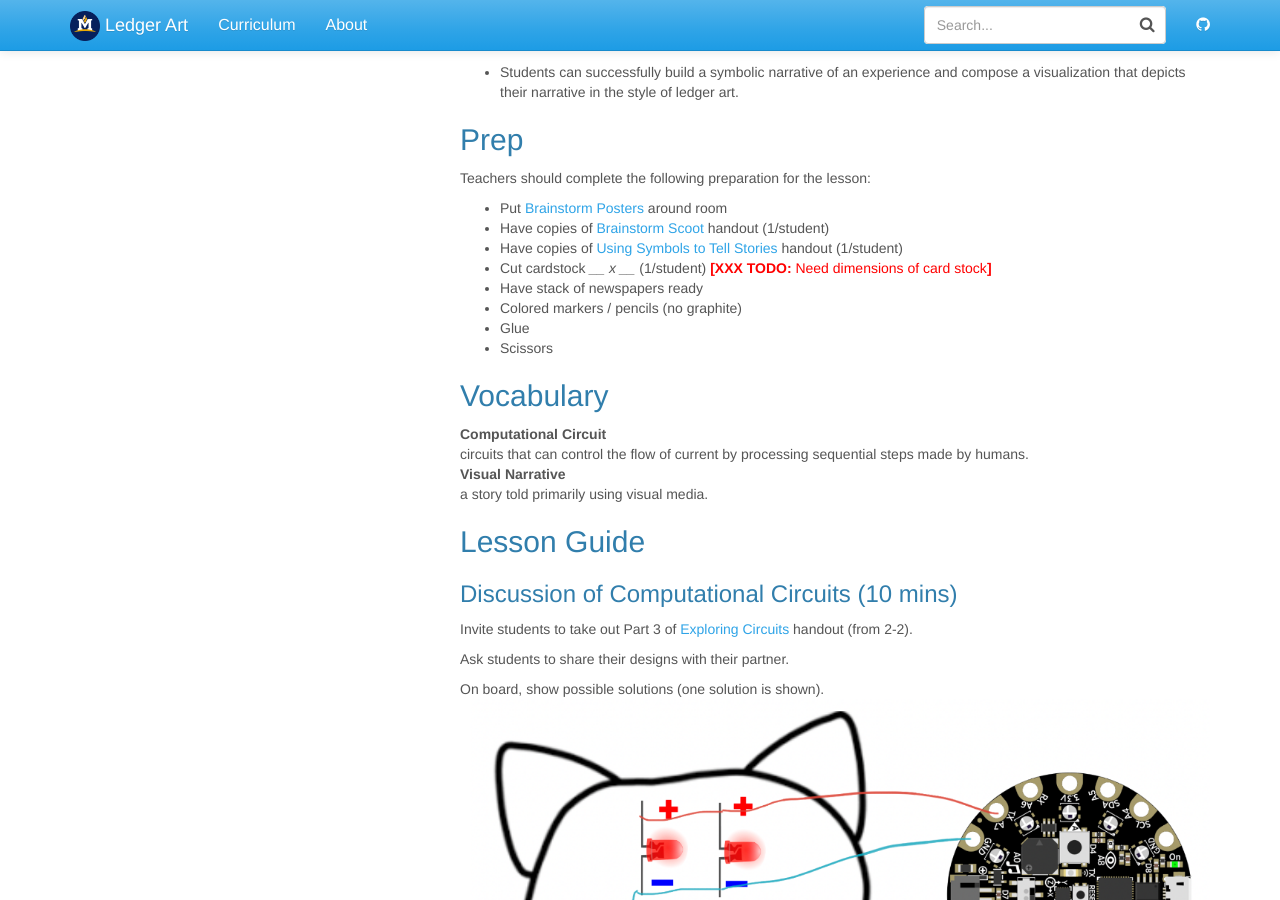
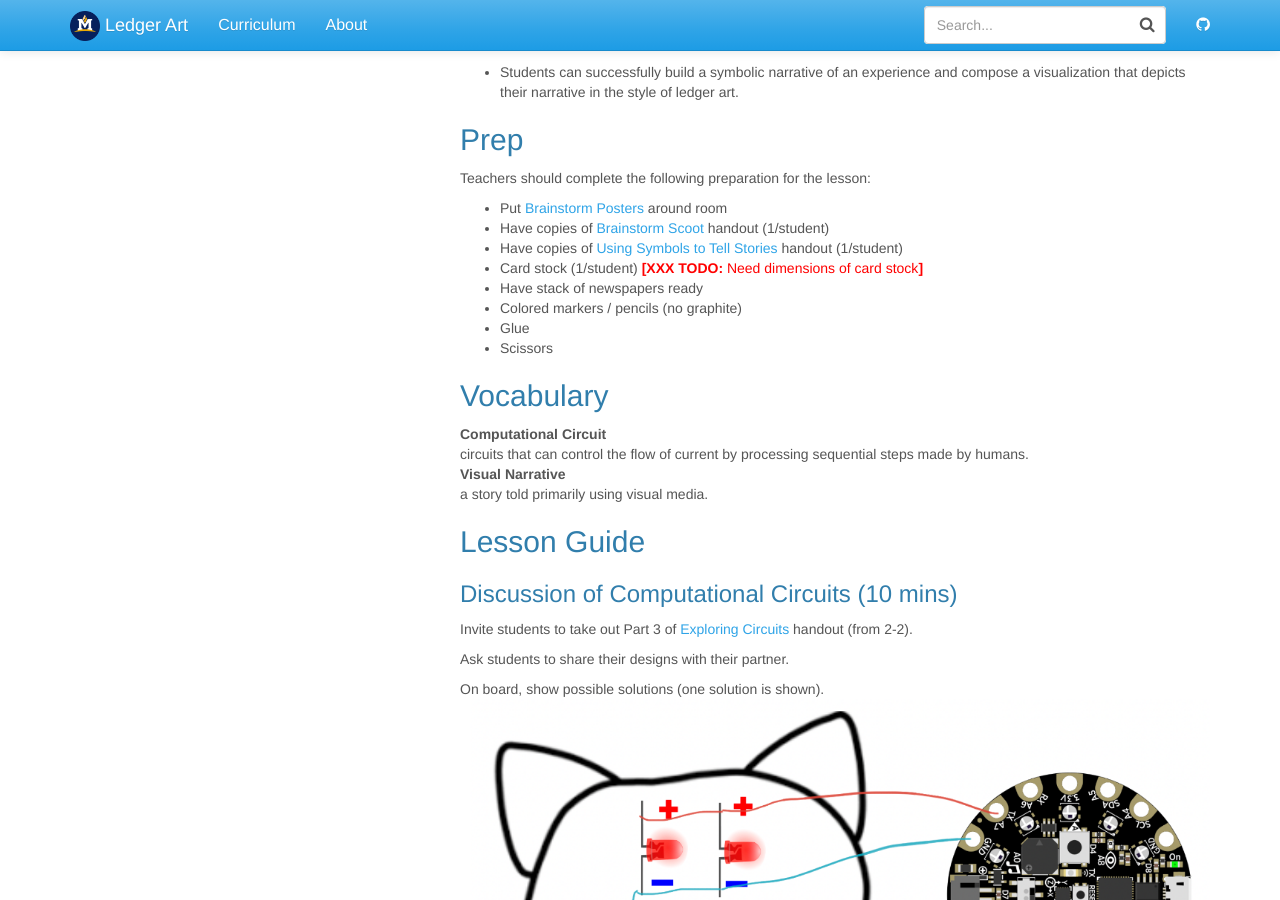
Before and after one commit to jake-chipps/friendometer, a Jekyll site: the page built from _docs/lessons/3-1.md, in a window 1280 px wide and 900 px high, scrolled down 691 px. Built offline with Jekyll 4.4.1, drawn with Linux system fonts in a browser that asks for light colours.

```diff
--- a/_docs/lessons/3-1.md
+++ b/_docs/lessons/3-1.md
@@ -29,7 +29,7 @@ Teachers should complete the following preparation for the lesson:
 - Put [Brainstorm Posters](../resources/3-1_brainstorm-posters.pdf) around room
 - Have copies of [Brainstorm Scoot](../resources/3-1_brainstorm-scoot.pdf) handout (1/student)
 - Have copies of [Using Symbols to Tell Stories](../resources/3-1_telling-stories-with-symbols.pdf) handout (1/student)
-- Cut cardstock ___ x ___ (1/student) <span class="todo">Need dimensions of card stock</span>
+- Card stock (1/student) <span class="todo">Need dimensions of card stock</span>
 - Have stack of newspapers ready
 - Colored markers / pencils (no graphite)
 - Glue
```
Also changed, not shown: 4 other files.
